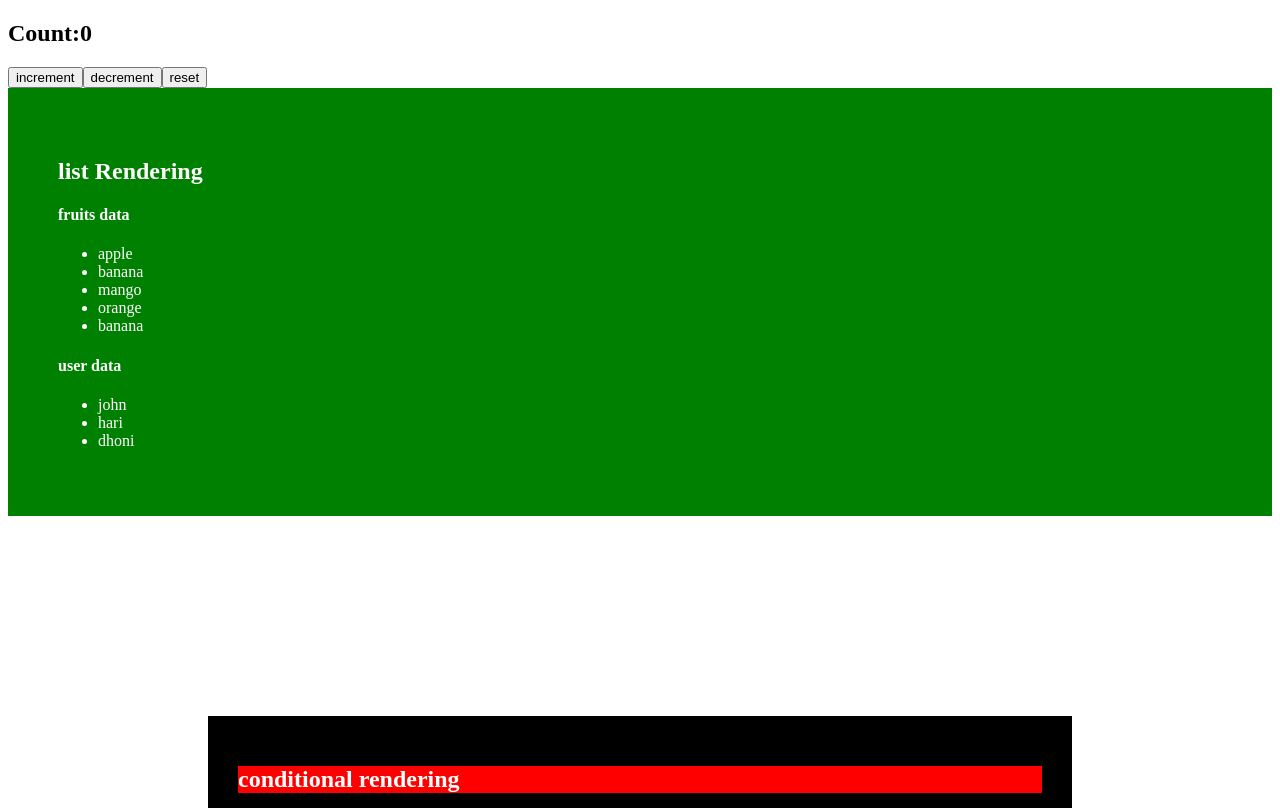
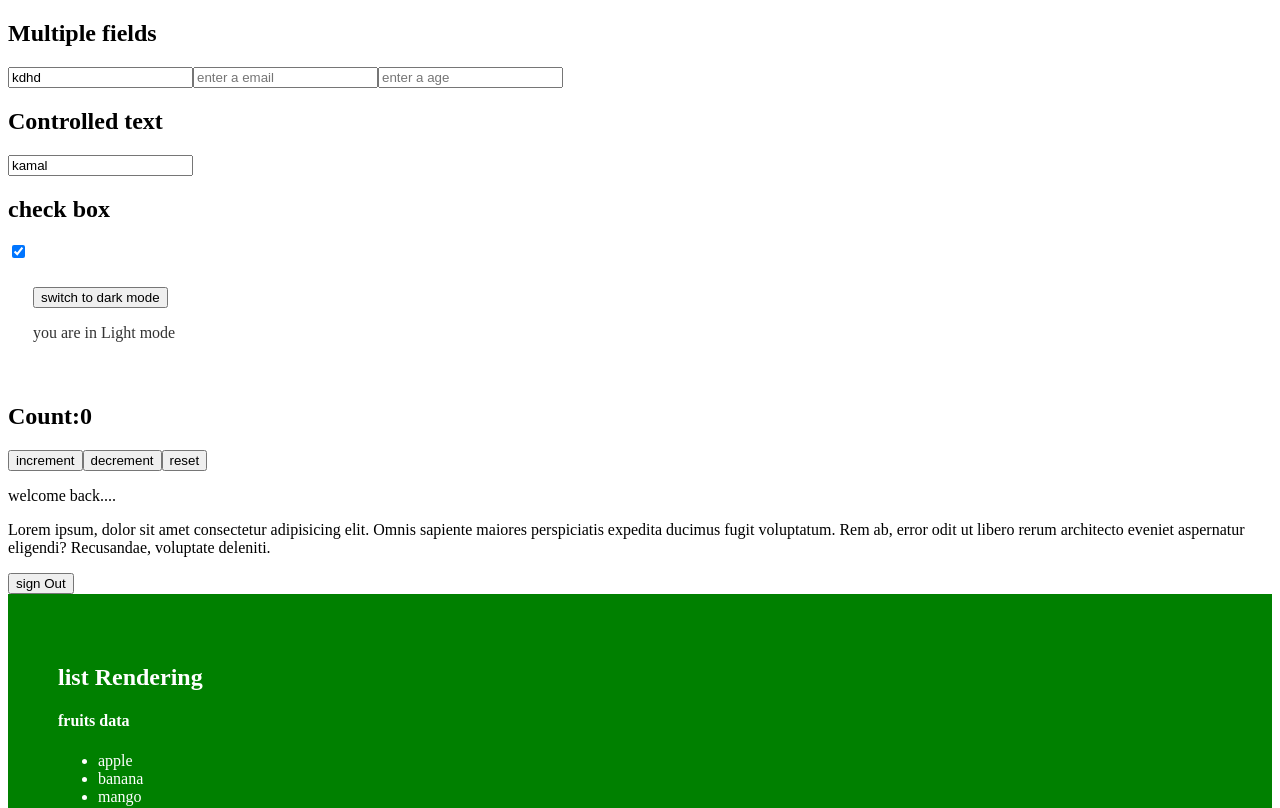
Before and after one commit to kamalrajms/FebB1, a React (Vite) app: page / in a window 1280 px wide. Shown: the top 808 px of the page. Built offline with nearby package versions, Linux system fonts and the light colour scheme.

Commit message:
Forms and Controlled inputs

```diff
--- a/src/App.jsx
+++ b/src/App.jsx
@@ -4,6 +4,9 @@ import DestructuringProps from "./DestructuringProps";
 import ConditionalRendering from "./ConditionalRendering";
 import Listrendering from "./Listrendering";
 import UseStateHook from "./Component/UseStateHook";
+import DarkMode from "./Component/DarkMode";
+import FieldUsetate from "./Component/FieldUsetate";
+import MultipleFields from "./Component/MultipleFields";
 
 // import
 
@@ -26,7 +29,10 @@ export default function App() {
   return (
     // structure
     <div>
-      <UseStateHook/>
+      <MultipleFields/>
+      <FieldUsetate/>
+      <DarkMode />
+      <UseStateHook />
       <Listrendering />
       <ConditionalRendering />
       <h2>name: {name}</h2>
--- /dev/null
+++ b/src/Component/DarkMode.jsx
@@ -0,0 +1,19 @@
+import React, { useState } from "react";
+
+export default function DarkMode() {
+  const [dark, setDark] = useState(false);
+  return (
+    <div
+      style={{
+        backgroundColor: dark ? "#333" : "#fff",
+        color: dark ? "#fff" : "#333",
+        padding: "25px",
+      }}
+    >
+      <button onClick={() => setDark(!dark)}>
+        switch to {dark ? "light" : "dark"} mode
+      </button>
+      <p>you are in {dark ? "Dark" : "Light"} mode</p>
+    </div>
+  );
+}
--- /dev/null
+++ b/src/Component/FieldUsetate.jsx
@@ -0,0 +1,28 @@
+import React, { useState } from "react";
+
+export default function FieldUsetate() {
+  const [name, setName] = useState("kamal");
+  console.log(name);
+  const [ischecked, setIsChecked] = useState(true);
+  console.log(ischecked);
+
+
+  //   const [isC]
+  return (
+    <div>
+      <h2>Controlled text</h2>
+      <input
+        type="text"
+        value={name}
+        onChange={(e) => setName(e.target.value)}
+      />
+
+      <h2>check box</h2>
+      <input
+        type="checkbox"
+        checked={ischecked}
+        onChange={(e) => setIsChecked(e.target.checked)}
+      />
+    </div>
+  );
+}
--- /dev/null
+++ b/src/Component/MultipleFields.jsx
@@ -0,0 +1,50 @@
+import React, { useState } from "react";
+
+export default function MultipleFields() {
+  const [formData, setFormData] = useState({
+    name: "kdhd",
+    email: "",
+    age: "",
+  });
+  const handleInput = (e) => {
+    setFormData({
+      ...formData,
+      [e.target.name]: e.target.value,
+    });
+  };
+
+  return (
+    <div>
+      <h2>Multiple fields</h2>
+      <input
+        type="text"
+        name="name"
+        value={formData.name}
+        onChange={handleInput}
+        placeholder="enter a name"
+      />
+      <input
+        type="email"
+        name="email"
+        value={formData.email}
+        onChange={handleInput}
+        placeholder="enter a email"
+      />
+      <input
+        type="number"
+        name="age"
+        value={formData.age}
+        onChange={handleInput}
+        placeholder="enter a age"
+      />
+    </div>
+  );
+}
+
+// formdata={
+//     name: "",
+//     email: "",
+//     age: "",
+//   }
+
+// console.log(formData.name);
--- a/src/Component/UseStateHook.jsx
+++ b/src/Component/UseStateHook.jsx
@@ -2,6 +2,7 @@ import React, { useState } from "react";
 
 export default function UseStateHook() {
   const [count, setCount] = useState(0);
+  const [user, setUser] = useState(true);
 
   return (
     <div>
@@ -9,6 +10,23 @@ export default function UseStateHook() {
       <button onClick={() => setCount(count + 1)}>increment</button>
       <button onClick={() => setCount(count - 1)}>decrement</button>
       <button onClick={() => setCount(0)}>reset</button>
+      <nav>
+        {user ? <p>welcome back....</p> : <p>Pleasc login</p>}
+        {user && (
+          <p>
+            Lorem ipsum, dolor sit amet consectetur adipisicing elit. Omnis
+            sapiente maiores perspiciatis expedita ducimus fugit voluptatum. Rem
+            ab, error odit ut libero rerum architecto eveniet aspernatur
+            eligendi? Recusandae, voluptate deleniti.
+          </p>
+        )}
+        <button onClick={() => setUser(!user)}>
+          sign {user ? "Out" : "in"}
+        </button>
+      </nav>
     </div>
   );
 }
+
+// !true===false
+// !false===true
```
Also changed, not shown: src/text.txt.
